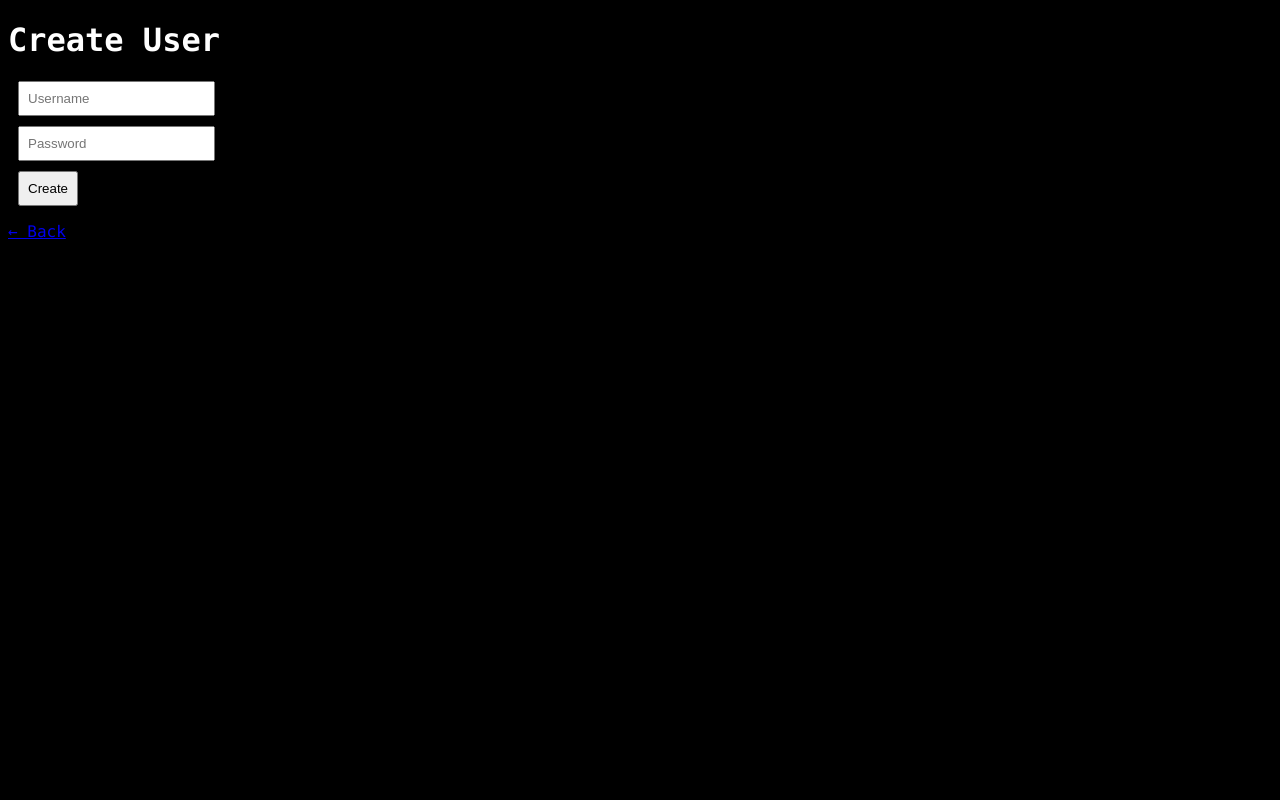
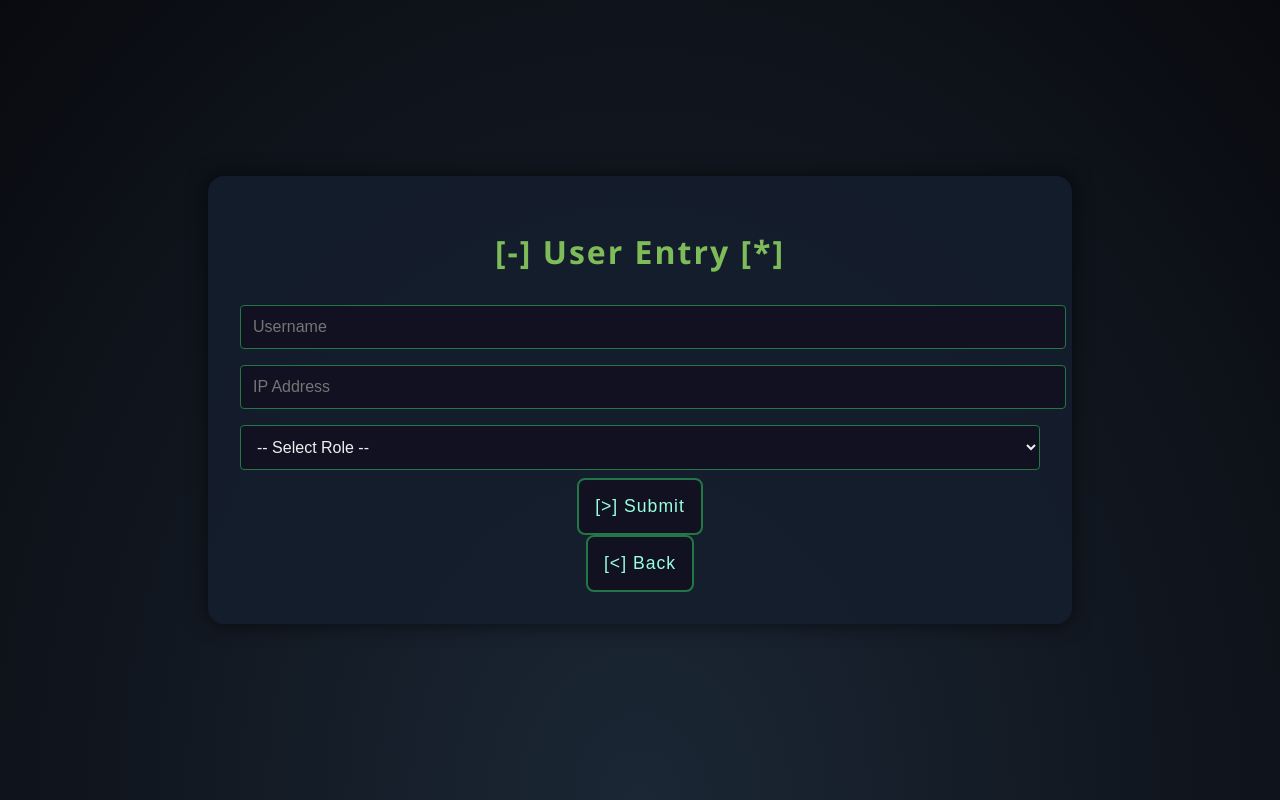
Before and after one commit to architech66/GhostMiner-API, a Flask app: page /admin/users/new in a window 1280 px wide. Run offline with Flask 3, Linux system fonts and the light colour scheme; a user stored in the database is signed in.

Commit message:
Update user_form.html

```diff
--- a/templates/user_form.html
+++ b/templates/user_form.html
@@ -1,12 +1,31 @@
-<!doctype html>
-<html><head><meta charset="utf-8"><title>New User</title>
-<style>body{background:black;color:white;font-family:Consolas} input,button{padding:8px;display:block;margin:10px}</style>
-</head><body>
-  <h1>Create User</h1>
-  <form method="post">
-    <input name="username" placeholder="Username" required>
-    <input name="password" type="password" placeholder="Password" required>
-    <button type="submit">Create</button>
-  </form>
-  <p><a href="{{ url_for('users') }}">← Back</a></p>
-</body></html>
+<!-- templates/user_form.html -->
+<!DOCTYPE html>
+<html lang="en">
+<head>
+  <meta charset="UTF-8"/>
+  <meta name="viewport" content="width=device-width,initial-scale=1"/>
+  <title>User Entry</title>
+  <link rel="stylesheet" href="{{ url_for('static', filename='css/dashboard.css') }}">
+</head>
+<body>
+  <div class="dashboard-container">
+    <div class="dashboard-box">
+      <h1 class="dashboard-title">[-] User Entry [*]</h1>
+      <form action="{{ url_for('create_user') }}" method="post">
+        <input type="text"  name="username" placeholder="Username"    class="input-field" required>
+        <input type="text"  name="ip"       placeholder="IP Address" class="input-field" required>
+        <select name="role" class="input-field" required>
+          <option value="">-- Select Role --</option>
+          <option value="game">Game</option>
+          <option value="double">Double</option>
+          <option value="animator">Animator</option>
+        </select>
+        <button type="submit" class="menu-button">[>] Submit</button>
+      </form>
+      <a href="{{ url_for('dashboard') }}">
+        <button class="menu-button">[<] Back</button>
+      </a>
+    </div>
+  </div>
+</body>
+</html>
```
